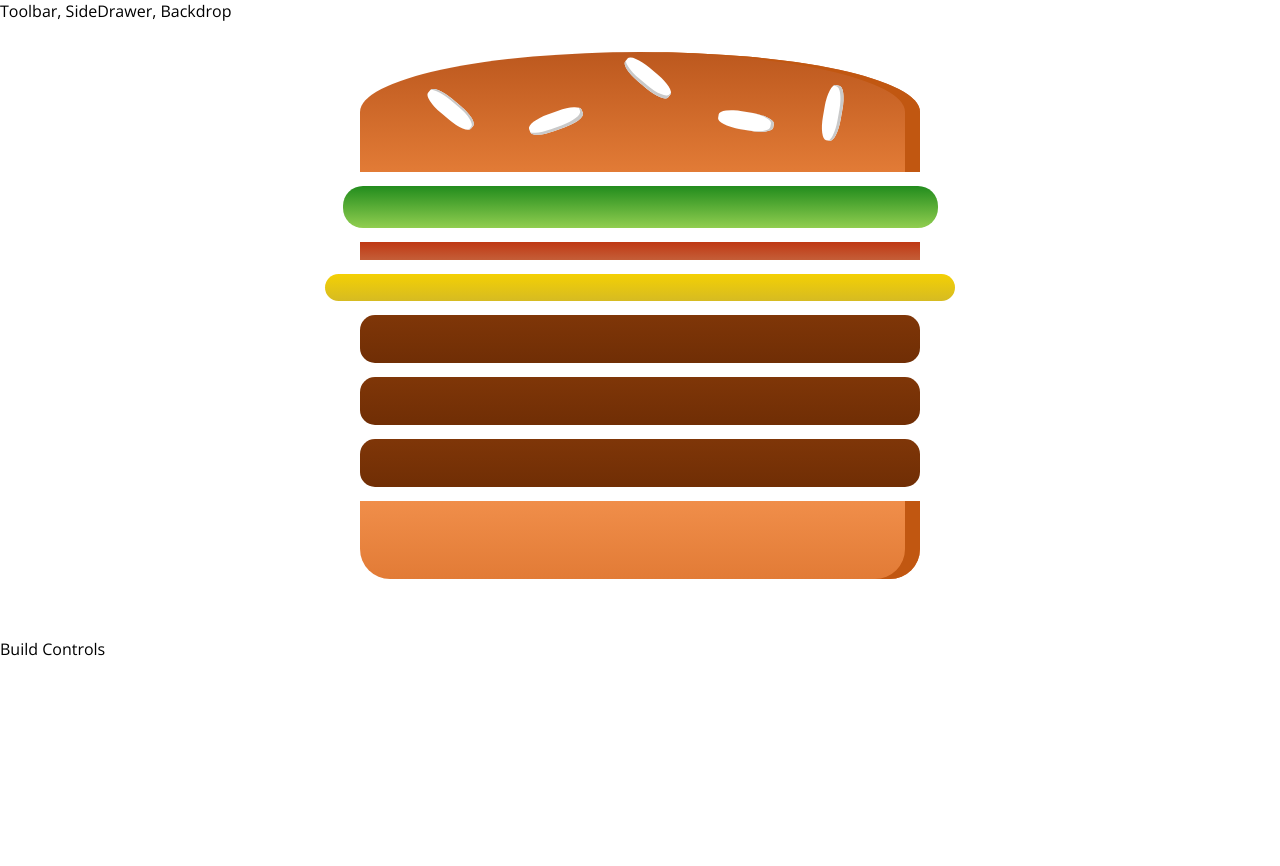
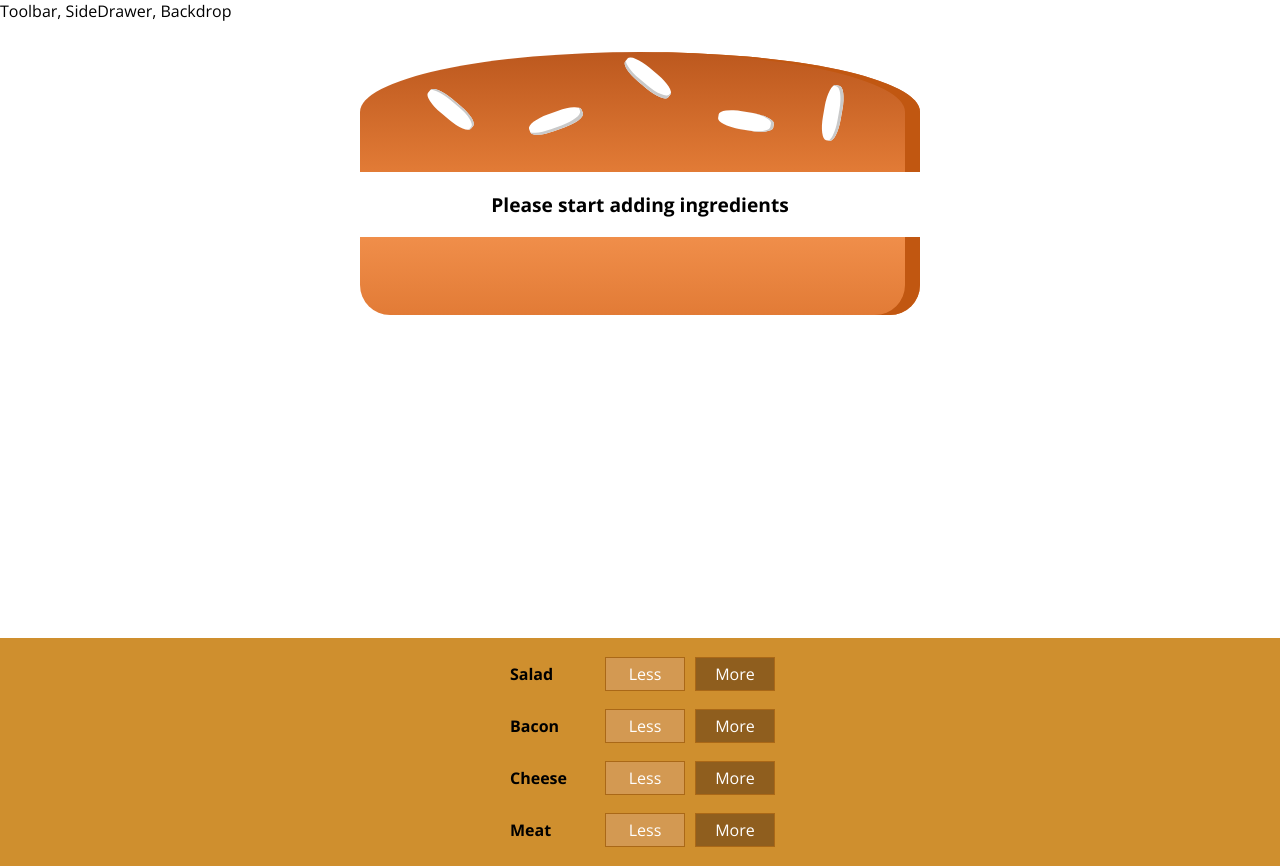
Before and after one commit to macolby14/react-complete-guide-course, a React (Create React App) app: page / in a window 1280 px wide. Before the commit the page ends 800 px from the top, so only its background shows below. Built offline with nearby package versions, Linux system fonts and the light colour scheme.

Commit message:
added basic Builder controls

```diff
--- /dev/null
+++ b/src/components/Burger/BuildControls/BuildControl/BuildControl.jsx
@@ -0,0 +1,15 @@
+import React from "react";
+
+import styles from "./BuildControl.module.css";
+
+const BuildControl = props => {
+  return (
+    <div className={styles.BuildControl}>
+      <div className={styles.Label}>{props.label}</div>
+      <button className={styles.Less}>Less</button>
+      <button className={styles.More}>More</button>
+    </div>
+  );
+};
+
+export default BuildControl;
--- /dev/null
+++ b/src/components/Burger/BuildControls/BuildControl/BuildControl.module.css
@@ -0,0 +1,58 @@
+.BuildControl {
+  display: flex;
+  justify-content: space-between;
+  align-items: center;
+  margin: 5px 0;
+}
+
+.BuildControl button {
+  display: block;
+  font: inherit;
+  padding: 5px;
+  margin: 0 5px;
+  width: 80px;
+  border: 1px solid #aa6817;
+  cursor: pointer;
+  outline: none;
+}
+
+.BuildControl button:disabled {
+  background-color: #ac9980;
+  border: 1px solid #7e7365;
+  color: #ccc;
+  cursor: default;
+}
+
+.BuildControl button:hover:disabled {
+  background-color: #ac9980;
+  color: #ccc;
+  cursor: not-allowed;
+}
+
+.Label {
+  padding: 10px;
+  font-weight: bold;
+  width: 80px;
+}
+
+.BuildControl .Less {
+  background-color: #d39952;
+  color: white;
+}
+
+.BuildControl .More {
+  background-color: #8f5e1e;
+  color: white;
+}
+
+.BuildControl .Less:hover,
+.BuildControl .Less:active {
+  background-color: #daa972;
+  color: white;
+}
+
+.BuildControl .More:hover,
+.BuildControl .More:active {
+  background-color: #99703f;
+  color: white;
+}
--- /dev/null
+++ b/src/components/Burger/BuildControls/BuildControls.jsx
@@ -0,0 +1,23 @@
+import React from "react";
+
+import styles from "./BuildControls.module.css";
+import BuildControl from "./BuildControl/BuildControl";
+
+const controls = [
+  { label: "Salad", type: "salad" },
+  { label: "Bacon", type: "bacon" },
+  { label: "Cheese", type: "cheese" },
+  { label: "Meat", type: "meat" }
+];
+
+const BuildControls = props => {
+  return (
+    <div className={styles.BuildControls}>
+      {controls.map(ctrl => {
+        return <BuildControl key={ctrl.label} label={ctrl.label} />;
+      })}
+    </div>
+  );
+};
+
+export default BuildControls;
--- /dev/null
+++ b/src/components/Burger/BuildControls/BuildControls.module.css
@@ -0,0 +1,10 @@
+.BuildControls {
+  width: 100%;
+  background-color: #cf8f2e;
+  display: flex;
+  flex-flow: column;
+  align-items: center;
+  box-shadow: 0 2px 1px #ccc;
+  margin: auto;
+  padding: 10px 0;
+}
--- a/src/components/Burger/Burger.jsx
+++ b/src/components/Burger/Burger.jsx
@@ -4,11 +4,19 @@ import styles from "./Burger.module.css";
 import BurgerIngredient from "./BurgerIngredient/BurgerIngredient";
 
 const Burger = props => {
-  const transformedIngredients = Object.keys(props.ingredients).map(igKey => {
-    return [...Array(props.ingredients[igKey])].map((_, i) => {
-      return <BurgerIngredient key={igKey + i} type={igKey} />;
+  let transformedIngredients = Object.keys(props.ingredients)
+    .map(igKey => {
+      return [...Array(props.ingredients[igKey])].map((_, i) => {
+        return <BurgerIngredient key={igKey + i} type={igKey} />;
+      });
+    })
+    .reduce((arr, el) => {
+      return arr.concat(el);
     });
-  });
+
+  if (transformedIngredients.length === 0) {
+    transformedIngredients = <p>Please start adding ingredients</p>;
+  }
 
   return (
     <div className={styles.Burger}>
--- a/src/components/containers/BurgerBuilder/BuilderBurger.jsx
+++ b/src/components/containers/BurgerBuilder/BuilderBurger.jsx
@@ -1,22 +1,45 @@
 import React from "react";
+
 import Aux from "../../../hoc/Aux";
 import Burger from "../../Burger/Burger";
+import BuildControls from "../../Burger/BuildControls/BuildControls";
+
+const INGREDIENT_PRICES = {
+  salad: 0.5,
+  cheese: 0.4,
+  meat: 1.3,
+  bacon: 0.7
+};
 
 class BurgerBuilder extends React.Component {
   state = {
     ingredients: {
-      salad: 1,
-      bacon: 1,
-      cheese: 1,
-      meat: 3
-    }
+      salad: 0,
+      bacon: 0,
+      cheese: 0,
+      meat: 0
+    },
+    totalPrice: 4
   };
+
+  addIngredientHandler = type => {
+    const oldCount = this.state.ingredients[type];
+    const updatedCount = oldCount + 1;
+    const updatedIngredients = { ...this.state.ingredients };
+    updatedIngredients[type] = updatedCount;
+    const priceAddition = INGREDIENT_PRICES[type];
+    const oldPrice = this.state.totalPrice;
+    const newPrice = oldPrice + priceAddition;
+    this.setState({ totalPrice: newPrice, ingredients: updatedIngredients });
+  };
+
+  removeIngredientHandler = type => {};
 
   render() {
     return (
       <Aux>
         <Burger ingredients={this.state.ingredients} />
-        <div>Build Controls</div>
+        <BuildControls />
       </Aux>
     );
   }
```
